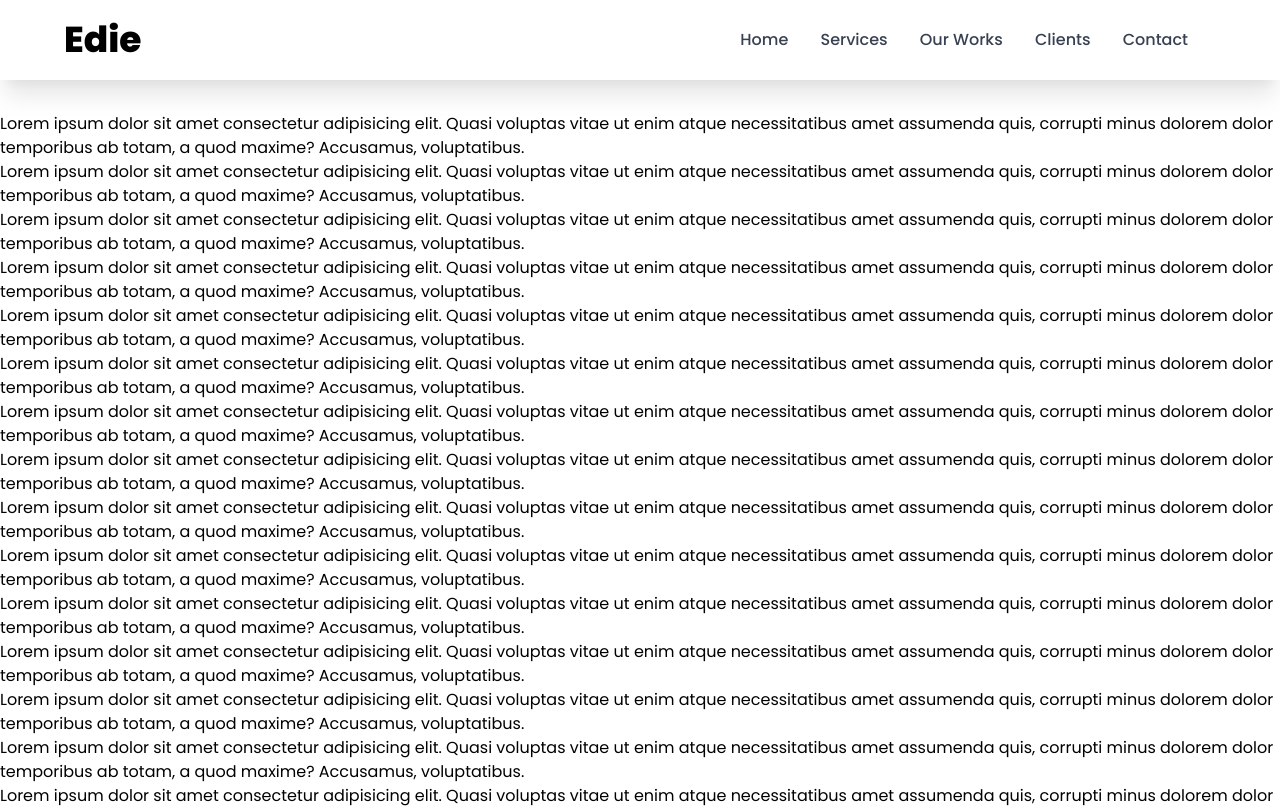
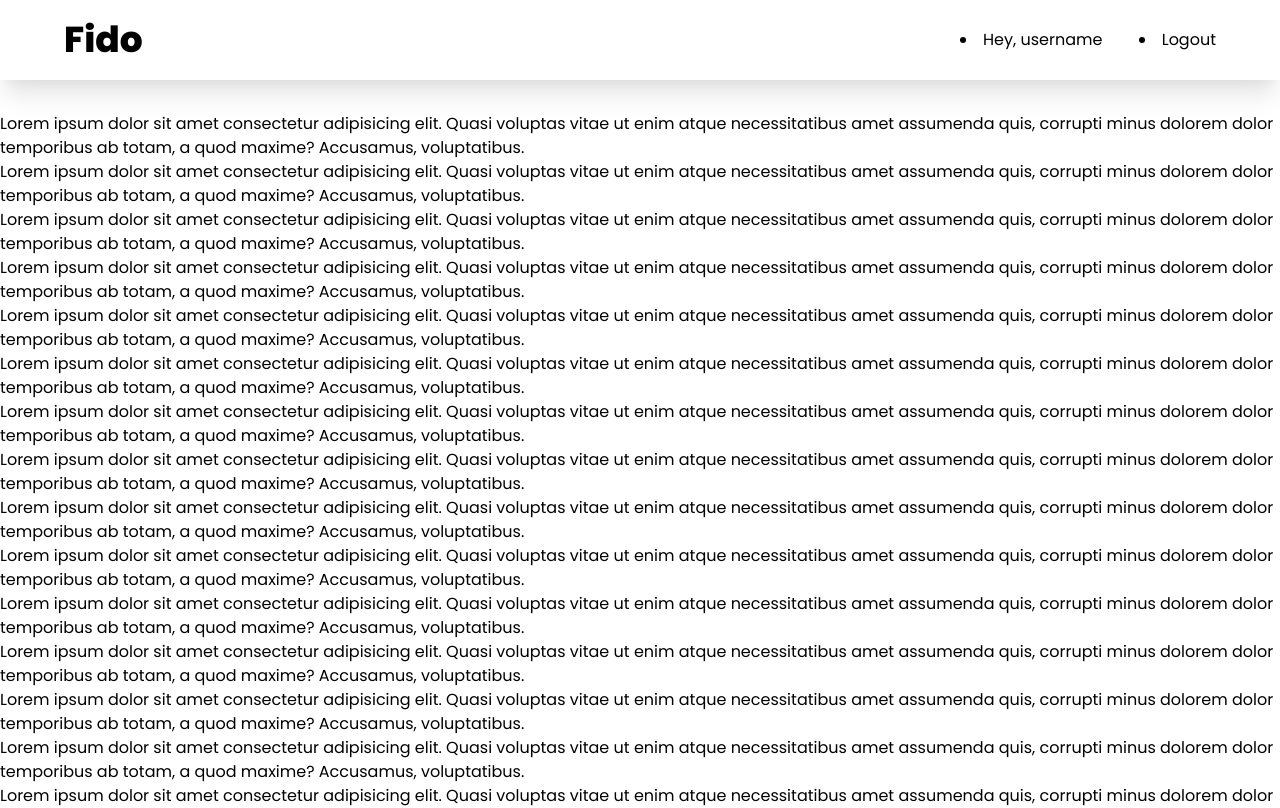
Before and after one commit to beyourahi/news_feed_app, a React (Create React App) app in the folder client/: page / in a window 1280 px wide. Shown: the top 808 px of the page. Built offline with nearby package versions, Linux system fonts and the light colour scheme.

Commit message:
navbar auth UI

```diff
--- a/client/src/component/auth/Login.jsx
+++ b/client/src/component/auth/Login.jsx
@@ -95,14 +95,12 @@ const Login = props => {
                         </div>
                     </div> */}
 
-                    <div>
                     <button
                         type="submit"
                         className="group relative w-full flex justify-center py-2 px-4 border border-transparent text-base font-medium rounded-md text-white bg-indigo-600 hover:bg-indigo-800 focus:outline-none focus:ring-2 focus:ring-offset-2 focus:ring-indigo-500 duration-500 transition-all transform active:scale-90 active:outline-none appearance-none"
                     >
                         Log In
                     </button>
-                    </div>
                 </form>
                 <h4 className="mt-2 text-center text-lg font-medium text-gray-600">
                     New here?{" "}
--- a/client/src/component/layout/Header/HeaderComponents/Brand.jsx
+++ b/client/src/component/layout/Header/HeaderComponents/Brand.jsx
@@ -1,9 +1,9 @@
 import { Link } from "react-router-dom";
 
 const Brand = () => (
-    //! Render Brand Name
+    //! Brand Name
     <Link to="/" className={brandNameStyles}>
-        <h1>Edie</h1>
+        <h1>Fido</h1>
     </Link>
 );
 
--- a/client/src/component/layout/Header/HeaderComponents/NavItems.jsx
+++ b/client/src/component/layout/Header/HeaderComponents/NavItems.jsx
@@ -1,9 +1,11 @@
 import { useContext } from "react";
 import { Link } from "react-router-dom";
+import { AuthContext } from "../../../../context/AuthState";
 import { NavContext } from "../../../../context/NavState";
 
 const NavItems = () => {
     const { isOpen, HMheight, navList } = useContext(NavContext);
+    const { isAuthenticated } = useContext(AuthContext);
 
     return (
         //! Render Nav Lists
@@ -11,14 +13,37 @@ const NavItems = () => {
             className={
                 isOpen
                     ? `${HMheight} flex flex-col justify-center items-center space-y-7 text-center bg-white text-black w-full h-screen absolute pb-24 md:block z-50 font-bold text-3xl`
-                    : "hidden md:block"
+                    : "hidden md:flex justify-between w-64"
             }
         >
-            {navList.map((navItem, idx) => (
-                <Link to="/" className={itemStyles} key={idx}>
-                    <span className="capitalize"> {navItem} </span>
-                </Link>
-            ))}
+            {isAuthenticated ? (
+                <>
+                    <li>Hey, username</li>
+                    <li>
+                        <a href="#!">
+                            <i className="fas fa-sign-out-alt"></i>
+                            <span className="hide-sm">Logout</span>
+                        </a>
+                    </li>
+                </>
+            ) : (
+                <>
+                    <Link
+                        to="/login"
+                        type="submit"
+                        className="group relative flex justify-center py-2 px-4 border border-transparent text-base font-medium rounded-md text-indigo-600 bg-gray-50 hover:bg-gray-200 focus:outline-none focus:ring-2 focus:ring-offset-2 focus:ring-indigo-500 duration-500 transition-all transform active:scale-90 active:outline-none appearance-none"
+                    >
+                        Log In
+                    </Link>
+                    <Link
+                        to="/register"
+                        type="submit"
+                        className="group relative flex justify-center py-2 px-4 border border-transparent text-base font-medium rounded-md text-white bg-indigo-600 hover:bg-indigo-800 focus:outline-none focus:ring-2 focus:ring-offset-2 focus:ring-indigo-500 duration-500 transition-all transform active:scale-90 active:outline-none appearance-none"
+                    >
+                        Create Account
+                    </Link>
+                </>
+            )}
         </div>
     );
 };
--- a/client/src/context/AuthState.jsx
+++ b/client/src/context/AuthState.jsx
@@ -73,7 +73,7 @@ const reducer = (state, action) => {
 const AuthState = ({ children }) => {
     const initialState = {
         token: localStorage.getItem("token"),
-        isAuthenticated: null,
+        isAuthenticated: true,
         loading: true,
         error: null,
         user: null,
--- a/client/src/context/NavState.jsx
+++ b/client/src/context/NavState.jsx
@@ -32,8 +32,8 @@ const NavState = ({ children }) => {
             const shrinkOn = 200;
 
             if (distanceY > shrinkOn) {
-                setHeight("h-12");
-                setHMHeight("top-12");
+                setHeight("h-16");
+                setHMHeight("top-16");
             } else {
                 setHeight("h-20");
                 setHMHeight("top-20");
```
Lines whose indentation alone changed are shown as unchanged.
